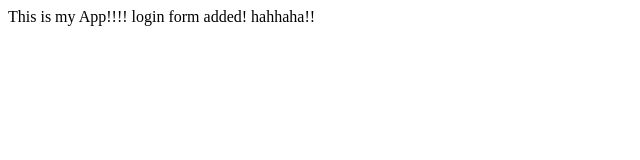
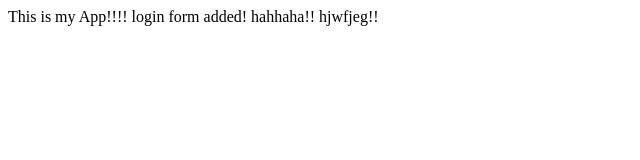
Before and after one commit to akula-koteswarudu/samplegitapp, a plain HTML site: page index.html in a window 1280 px wide. Shown: the full height of the page, 0-640 px from the left. Drawn offline with Linux system fonts and the light colour scheme.

Commit message:
update 1

```diff
--- a/index.html
+++ b/index.html
@@ -10,5 +10,6 @@
     This is my App!!!!
     login form added!
     hahhaha!!
+    hjwfjeg!!
 </body>
 </html>
```
